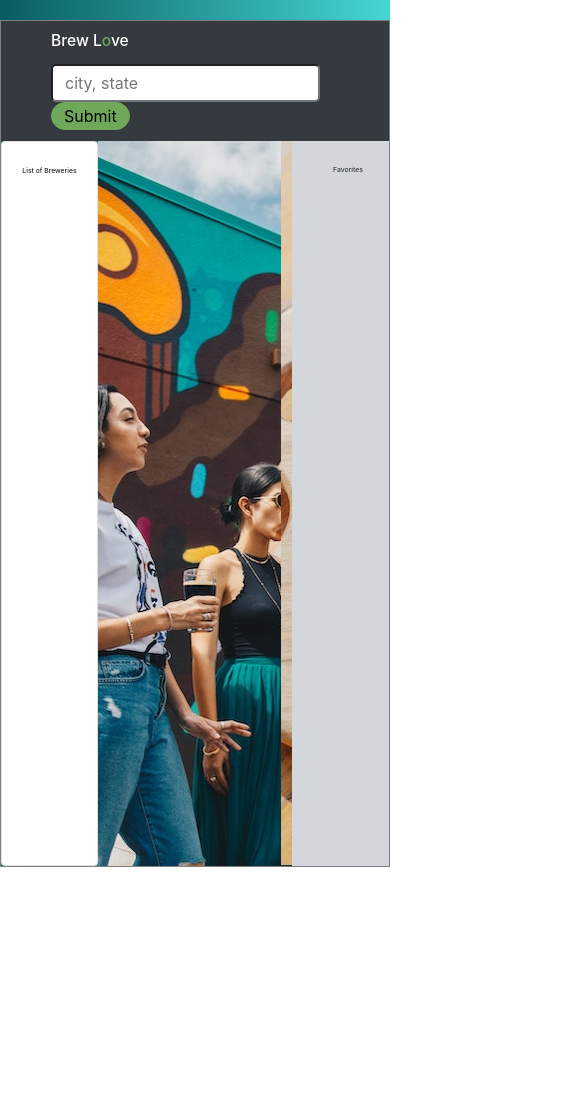
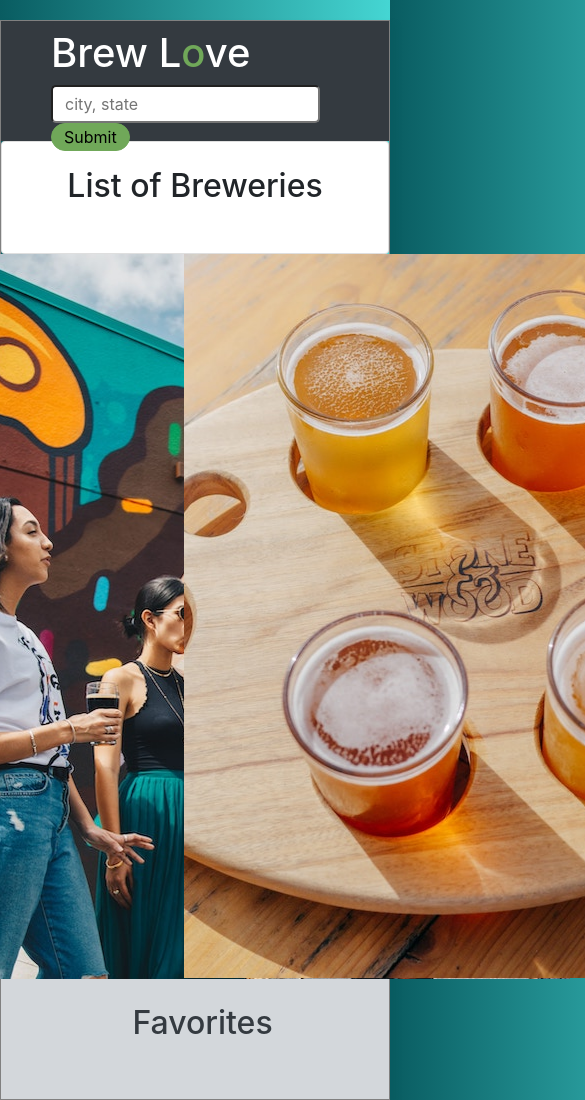
Before and after one commit to chrissyeason/chrissyeason.github.io, a plain HTML site: page brew-finder/index.html in a window 390 px wide. Shown: the top 1100 px of the page, 585 px wide, since content can reach past the window. Before the commit the page ends 867 px from the top, so only its background shows below. Drawn offline with nearby package versions, Linux system fonts and the light colour scheme; files whose address does not match are found by name.

Commit message:
adjusting grid for mobile

```diff
--- a/brew-finder/index.html
+++ b/brew-finder/index.html
@@ -26,13 +26,13 @@
             <div class="row no-gutters">
 
             <!-- list of breweries column-->
-              <div id="column1-names-list" class="col-3 card order-sm-5">
+              <div id="column1-names-list" class="col-lg-3 card col-sm-6 order-sm-5">
                 <h3>List of Breweries</h3>
                 <ul id="breweryList" class="list-group list-group-flush"></ul>
               </div>
 
               <!-- middle column -->
-                <div id="brewery-info-large" class="col-6 order-sm-1">
+                <div id="brewery-info-large" class="col-6 col-xs-12 order-sm-1">
                         <div id="carouselExampleCaptions" class="carousel slide" data-ride="carousel">
 
                         <!-- carousel -->
@@ -62,7 +62,7 @@
                 </div>
 
                 <!-- favorites column -->
-                <div id="favorites" class="col-3 order-sm-6">
+                <div id="favorites" class="col-lg-3 col-sm-6 order-sm-6">
                         <h3>Favorites</h3>
                         <ul></ul>
                 </div>
--- a/brew-finder/styles.css
+++ b/brew-finder/styles.css
@@ -2,6 +2,9 @@
     /* For mobile phones: */
     [class*="col-"] {
       width: 100%;
+    }
+    .breweryDescriptions {
+        max-width: 100%;
     }
 }
 
@@ -9,6 +12,9 @@ body {
     background-image: linear-gradient(to right, #095c61, #45d6d3);
 }
 
+.carousel-inner {
+    overflow: visible;
+}
 .container {
     box-shadow: 5px 5px 5px #095c61;
     margin-top: 20px;
@@ -54,13 +60,10 @@ ul {
     overflow: scroll;
 }
 
-h1 {
-    font-size: 4vw;
-}
 h3 {
     padding-top: 25px;
     text-align: center;
-    font-size: 1.75vw;
+    font-size: 2rem;
     font-family: -apple-system,BlinkMacSystemFont,"Segoe UI",Roboto,"Helvetica Neue",Arial,"Noto Sans",sans-serif,"Apple Color Emoji","Segoe UI Emoji","Segoe UI Symbol","Noto Color Emoji";
 }
 
```
